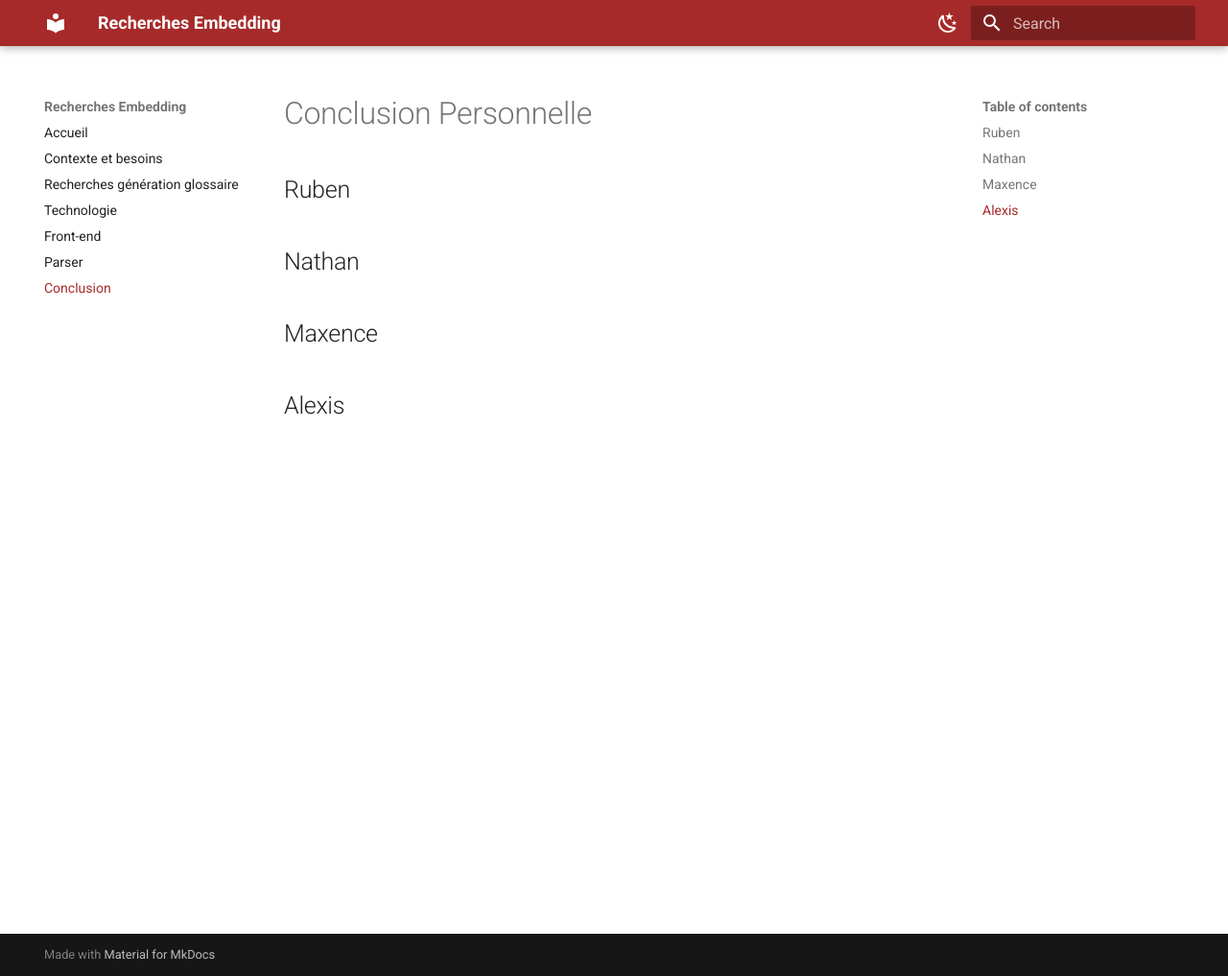
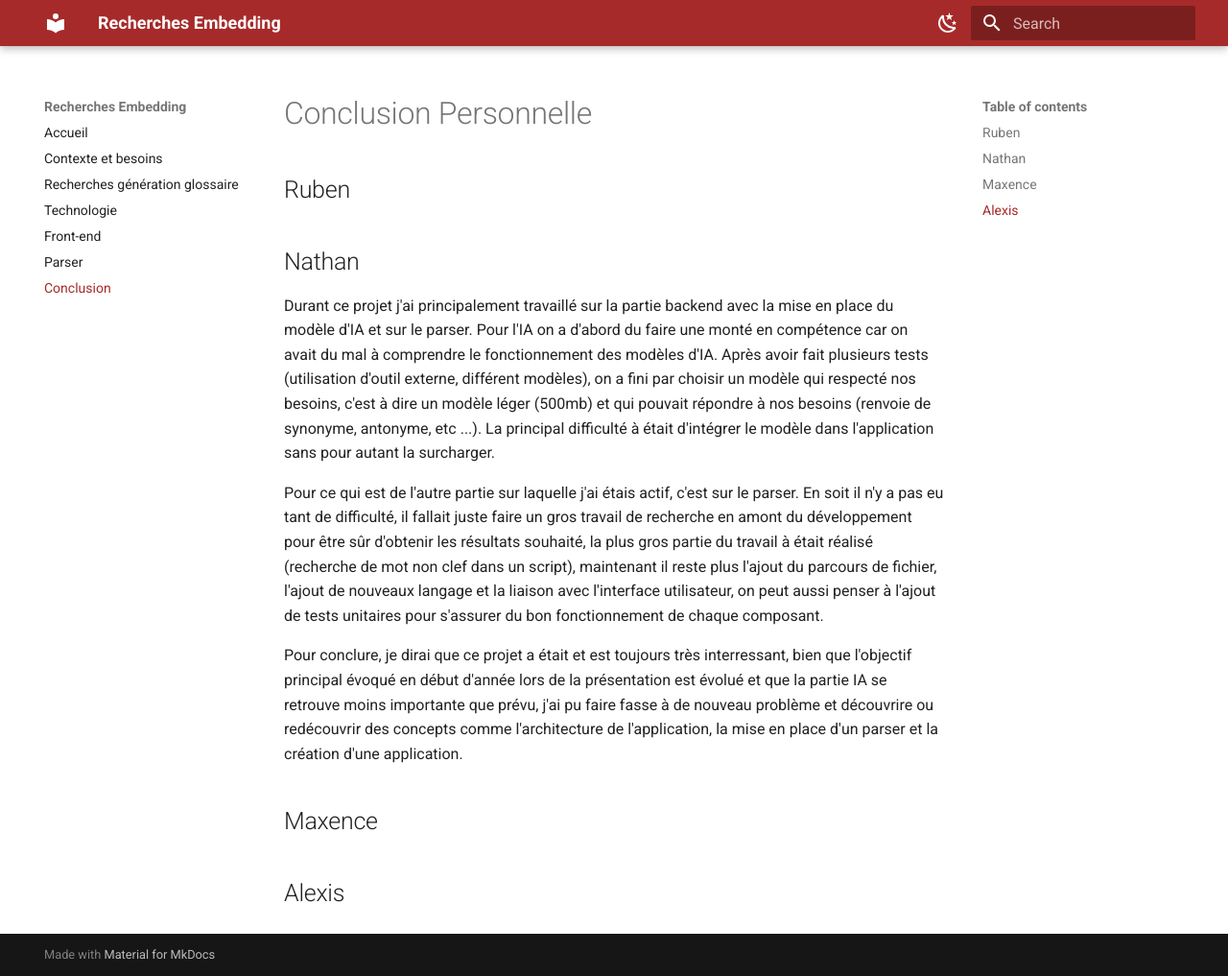
Before and after one commit to Embedding-Groupe/synthese-de-recherche-mkdocs, an MkDocs documentation site: the page built from docs/conclusion.md, in a window 1280 px wide and 1017 px high. Shown: the whole window at 96% size. Built offline with MkDocs 1.6.1 and Material for MkDocs 9.7.7, drawn with Linux system fonts in a browser that asks for light colours.

Commit message:
Ajout ccl Nathan.

```diff
--- a/docs/conclusion.md
+++ b/docs/conclusion.md
@@ -7,8 +7,11 @@
 
 ## Nathan
 
+Durant ce projet j'ai principalement travaillé sur la partie backend avec la mise en place du modèle d'IA et sur le parser. Pour l'IA on a d'abord du faire une monté en compétence car on avait du mal à comprendre le fonctionnement des modèles d'IA. Après avoir fait plusieurs tests (utilisation d'outil externe, différent modèles), on a fini par choisir un modèle qui respecté nos besoins, c'est à dire un modèle léger (500mb) et qui pouvait répondre à nos besoins (renvoie de synonyme, antonyme, etc ...). La principal difficulté à était d'intégrer le modèle dans l'application sans pour autant la surcharger.
 
+Pour ce qui est de l'autre partie sur laquelle j'ai étais actif, c'est sur le parser. En soit il n'y a pas eu tant de difficulté, il fallait juste faire un gros travail de recherche en amont du développement pour être sûr d'obtenir les résultats souhaité, la plus gros partie du travail à était réalisé (recherche de mot non clef dans un script), maintenant il reste plus l'ajout du parcours de fichier, l'ajout de nouveaux langage et la liaison avec l'interface utilisateur, on peut aussi penser à l'ajout de tests unitaires pour s'assurer du bon fonctionnement de chaque composant.
 
+Pour conclure, je dirai que ce projet a était et est toujours très interressant, bien que l'objectif principal évoqué en début d'année lors de la présentation est évolué et que la partie IA se retrouve moins importante que prévu, j'ai pu faire fasse à de nouveau problème et découvrire ou redécouvrir des concepts comme l'architecture de l'application, la mise en place d'un parser et la création d'une application.
 ## Maxence
 
 
```
